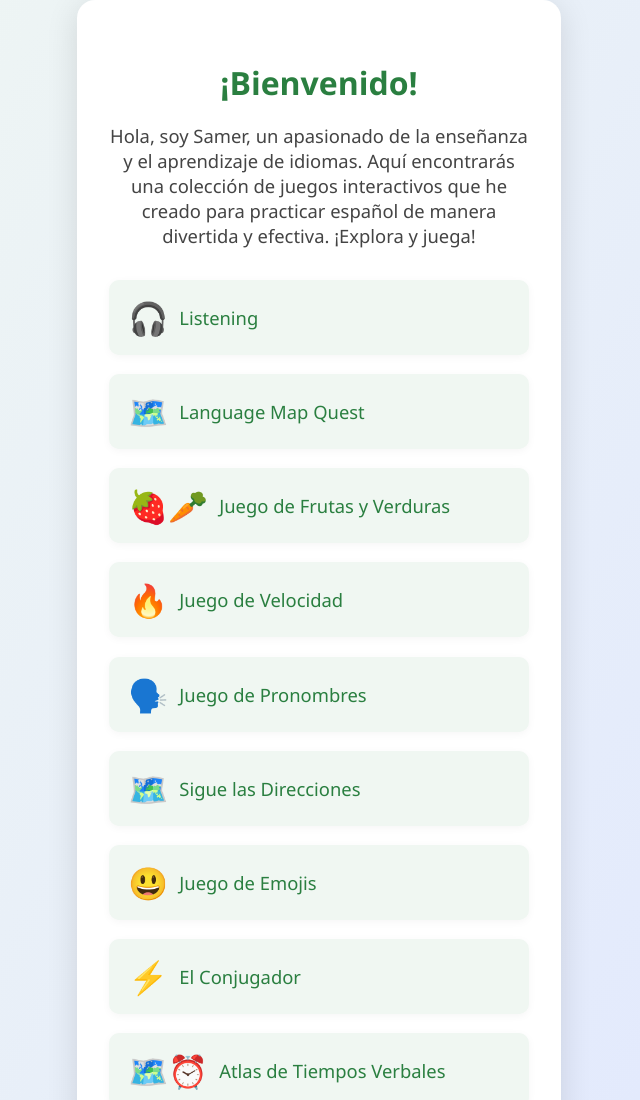
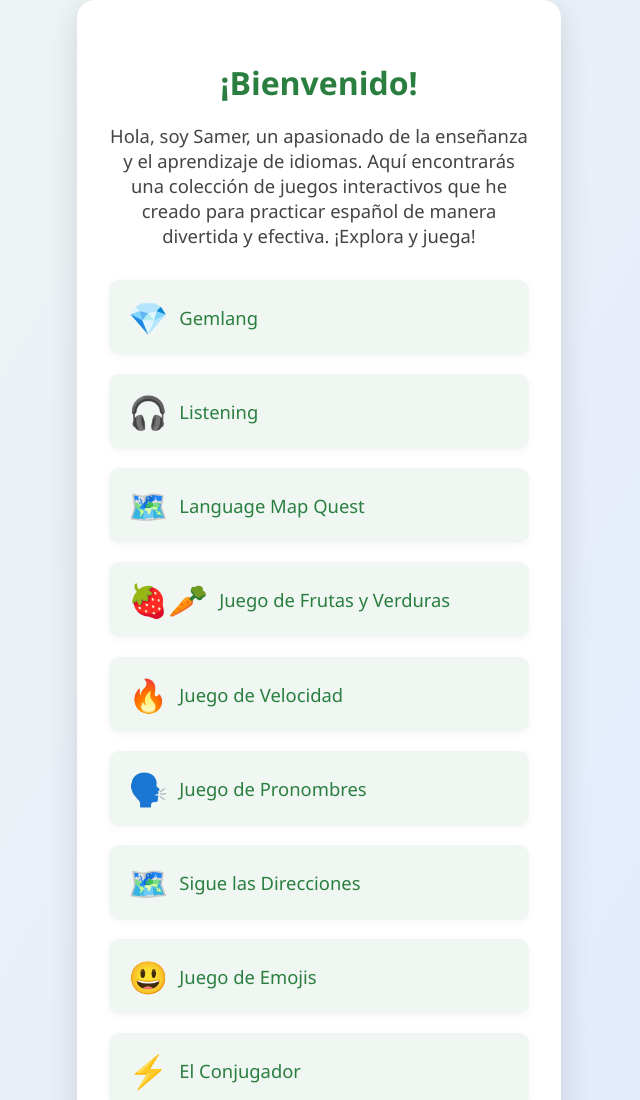
Before and after one commit to hax2/hax2.github.io, a plain HTML site: page index.html in a window 1280 px wide. Shown: the top 1100 px of the page, without its empty margins (321-961 px from the left). Drawn offline with Linux system fonts and the light colour scheme.

Commit message:
feat: add gemlang game link

```diff
--- a/index.html
+++ b/index.html
@@ -73,6 +73,10 @@
             <p>Hola, soy Samer, un apasionado de la enseñanza y el aprendizaje de idiomas. Aquí encontrarás una colección de juegos interactivos que he creado para practicar español de manera divertida y efectiva. ¡Explora y juega!</p>
         </div>
         <div class="games-list">
+            <a class="game-link" href="https://samermakes.com/gemlang">
+                <span class="game-emoji">💎</span>
+                Gemlang
+            </a>
             <a class="game-link" href="listening.html">
                 <span class="game-emoji">🎧</span>
                 Listening
```
